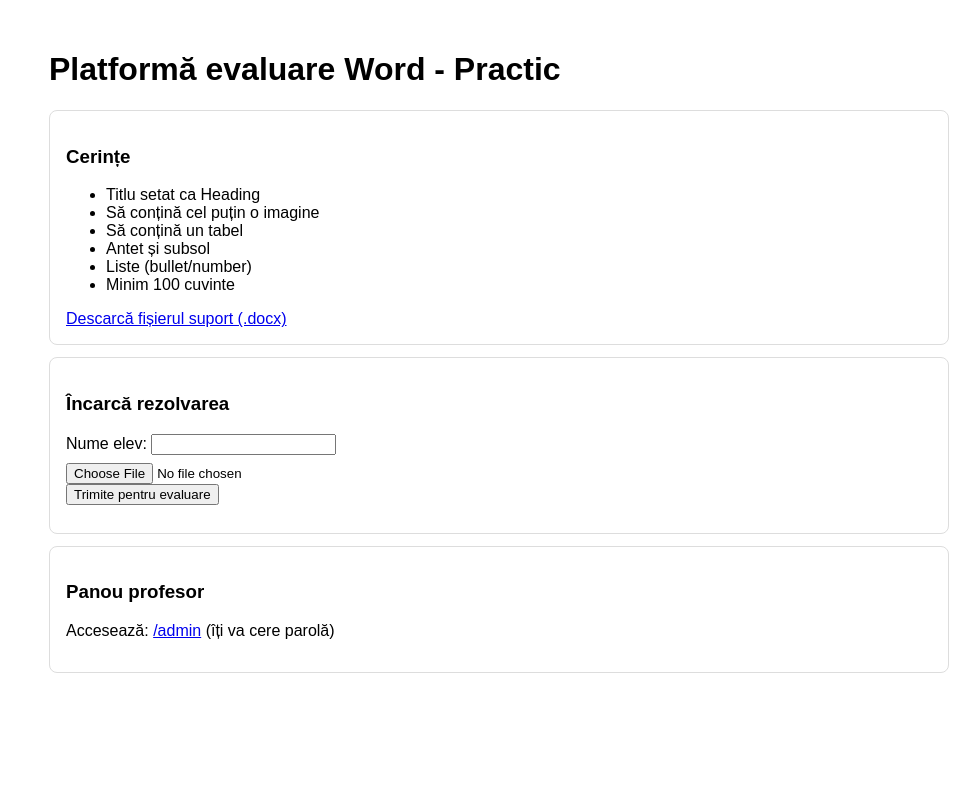
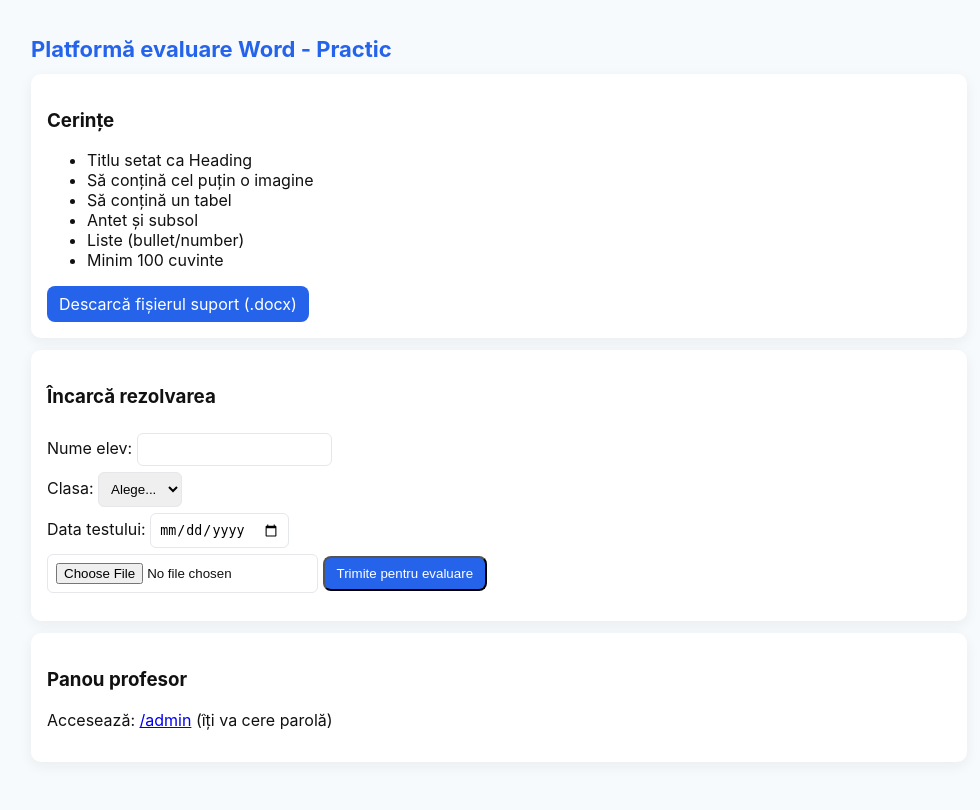
Before and after one commit to boghiuot-maker/platforma-evaluare-word, a Flask app: page / in a window 1280 px wide. Shown: the whole page, without its empty margins (141-1121 px from the left). Before the commit the page ends 673 px from the top, so only its background shows below. Run offline with Flask 2, Linux system fonts and the light colour scheme.

Commit message:
Adaug folder uploads

```diff
--- a/app.py
+++ b/app.py
@@ -1,4 +1,4 @@
-from flask import Flask, request, jsonify, render_template, send_from_directory, redirect, url_for, flash
+from flask import Flask, request, jsonify, render_template, send_from_directory, redirect, url_for
 from werkzeug.utils import secure_filename
 from docx import Document
 import os, csv, io, datetime
@@ -71,38 +71,48 @@ def verifica_lista(doc):
     return False
 
 def numar_cuvinte(doc):
-    total=0
+    total = 0
     for p in doc.paragraphs:
         total += len(p.text.split())
     return total
 
-def genereaza_feedback(rezultate, nr):
-    fb=[]
+def genereaza_feedback(rezultate, nr_cuv):
+    fb = []
     if not rezultate.get('titlu_corect'): fb.append('Titlul nu este setat ca Heading.')
     if not rezultate.get('are_imagine'): fb.append('Nu ai inserat o imagine.')
     if not rezultate.get('are_tabel'): fb.append('Nu ai inserat un tabel.')
     if not rezultate.get('are_antet'): fb.append('Antetul lipsește.')
     if not rezultate.get('are_pie_pagina'): fb.append('Nu există text în subsol.')
-    if not rezultate.get('are_lista'): fb.append('Nu ai folosit liste.')
-    if nr < 100: fb.append('Numărul de cuvinte este prea mic.')
-    return fb if fb else ['Excelent!']
+    if not rezultate.get('are_lista'): fb.append('Nu ai folosit liste (bullet/numere).')
+    if nr_cuv < 100: fb.append('Numărul de cuvinte este prea mic (<100).')
+    return fb if fb else ['Excelent! Toate cerințele au fost îndeplinite.']
 
-def calculeaza_scor(rezultate, nr):
-    scor=0
-    for crit,pts in CRITERIA.items():
-        if crit=='numar_total_cuvinte':
-            if nr>=100: scor+=pts
+def calculeaza_scor(rezultate, nr_cuv):
+    scor = 0
+    for crit, pts in CRITERIA.items():
+        if crit == 'numar_total_cuvinte':
+            if nr_cuv >= 100: scor += pts
         else:
-            if rezultate.get(crit): scor+=pts
+            if rezultate.get(crit): scor += pts
     return scor, sum(CRITERIA.values())
 
 def append_result(row):
-    header=['timestamp','nume_elev','fisier','scor','punctaj_maxim','nr_cuvinte']+list(CRITERIA.keys())
-    exists=os.path.exists(RESULTS_CSV)
-    with open(RESULTS_CSV,'a',newline='',encoding='utf-8') as f:
-        w=csv.writer(f)
-        if not exists: w.writerow(header)
-        w.writerow([row.get(h,'') for h in header])
+    header = ['timestamp','nume_elev','clasa','data_test','fisier','scor','punctaj_maxim','nr_cuvinte'] + list(CRITERIA.keys())
+    exists = os.path.exists(RESULTS_CSV)
+    with open(RESULTS_CSV, 'a', newline='', encoding='utf-8') as f:
+        writer = csv.writer(f)
+        if not exists:
+            writer.writerow(header)
+        writer.writerow([row.get(h,'') for h in header])
+
+def already_submitted(name, clasa, data_test):
+    if not os.path.exists(RESULTS_CSV):
+        return False
+    df = pd.read_csv(RESULTS_CSV)
+    if 'nume_elev' in df.columns and 'clasa' in df.columns and 'data_test' in df.columns:
+        same = df[(df['nume_elev']==name) & (df['clasa']==clasa) & (df['data_test']==data_test)]
+        return not same.empty
+    return False
 
 @app.route('/')
 def index():
@@ -112,58 +122,135 @@ def index():
 def download_template():
     return send_from_directory(DATA_FOLDER, TEMPLATE_FILE, as_attachment=True)
 
-
 @app.route('/evaluate', methods=['POST'])
 def evaluate():
     if 'file' not in request.files:
         return jsonify({'error':'Nu ai încărcat fișier'}),400
-    file=request.files['file']
-    name=request.form.get('nume','').strip()
-    clasa=request.form.get('clasa','').strip()
-    data_test=request.form.get('data_test','').strip()
+    file = request.files['file']
+    name = request.form.get('nume','').strip()
+    clasa = request.form.get('clasa','').strip()
+    data_test = request.form.get('data_test','').strip()
     if not name:
         return jsonify({'error':'Numele este obligatoriu'}),400
-    if file.filename=='' or not allowed_file(file.filename):
+    if not clasa:
+        return jsonify({'error':'Clasa este obligatorie'}),400
+    if not data_test:
+        return jsonify({'error':'Data testului este obligatorie'}),400
+    if already_submitted(name, clasa, data_test):
+        return jsonify({'error':'Ai deja o evaluare pentru această clasă și dată'}),400
+    if file.filename == '' or not allowed_file(file.filename):
         return jsonify({'error':'Fișier invalid'}),400
-    filename=secure_filename(f"{datetime.datetime.now().strftime('%Y%m%d%H%M%S')}_{file.filename}")
-    save_path=os.path.join(app.config['UPLOAD_FOLDER'],filename)
-    os.makedirs(UPLOAD_FOLDER,exist_ok=True)
-    file.save(save_path)
-    doc=Document(save_path)
-    rezultate={
-        'titlu_corect':verifica_titlu(doc),
-        'are_imagine':verifica_imagine(doc),
-        'are_tabel':verifica_tabel(doc),
-        'are_antet':verifica_antet(doc),
-        'are_pie_pagina':verifica_pie_pagina(doc),
-        'are_lista':verifica_lista(doc)
+    filename = secure_filename(f"{datetime.datetime.now().strftime('%Y%m%d%H%M%S')}_{file.filename}")
+    os.makedirs(UPLOAD_FOLDER, exist_ok=True)
+    file.save(os.path.join(UPLOAD_FOLDER, filename))
+    doc = Document(os.path.join(UPLOAD_FOLDER, filename))
+    rezultate = {
+        'titlu_corect': verifica_titlu(doc),
+        'are_imagine': verifica_imagine(doc),
+        'are_tabel': verifica_tabel(doc),
+        'are_antet': verifica_antet(doc),
+        'are_pie_pagina': verifica_pie_pagina(doc),
+        'are_lista': verifica_lista(doc)
     }
-    nr=numar_cuvinte(doc)
-    scor,maxp=calculeaza_scor(rezultate,nr)
-    fb=genereaza_feedback(rezultate,nr)
-    row={'timestamp':datetime.datetime.now().isoformat(), 'clasa':clasa, 'data_test':data_test,'nume_elev':name,'fisier':filename,'scor':scor,'punctaj_maxim':maxp,'nr_cuvinte':nr}
-    # ensure all criteria keys present
-    for k in list(CRITERIA.keys()):
-        row[k]=rezultate.get(k, False) if k!='numar_total_cuvinte' else (nr>=100)
+    nr = numar_cuvinte(doc)
+    scor, max_total = calculeaza_scor(rezultate, nr)
+    feedback = genereaza_feedback(rezultate, nr)
+    row = {
+        'timestamp': datetime.datetime.now().isoformat(),
+        'nume_elev': name,
+        'clasa': clasa,
+        'data_test': data_test,
+        'fisier': filename,
+        'scor': scor,
+        'punctaj_maxim': max_total,
+        'nr_cuvinte': nr
+    }
+    for k in CRITERIA.keys():
+        row[k] = rezultate.get(k, False) if k != 'numar_total_cuvinte' else (nr>=100)
     append_result(row)
-    return jsonify({'rezultate':rezultate,'scor':scor,'punctaj_maxim':maxp,'feedback':fb,'nr_cuvinte':nr})
-
+    return jsonify({'rezultate':rezultate,'scor':scor,'punctaj_maxim':max_total,'feedback':feedback,'nr_cuvinte':nr})
 
 @app.route('/admin', methods=['GET','POST'])
 def admin():
-    pw=request.args.get('pw') or request.form.get('pw')
-    if request.method=='POST' and pw==ADMIN_PASS:
-        return redirect(url_for('admin'))
-    if pw!=ADMIN_PASS:
-        return render_template('admin_login.html')
+    pw = request.args.get('pw') or request.form.get('pw')
+    if request.method == 'POST' and pw == ADMIN_PASS:
+        return redirect(url_for('admin') + f"?pw={ADMIN_PASS}")
+    if pw != ADMIN_PASS:
+        return render_template('admin_login.html', error=None)
     if os.path.exists(RESULTS_CSV):
-        df=pd.read_csv(RESULTS_CSV)
-        rec=df.to_dict(orient='records')
+        df = pd.read_csv(RESULTS_CSV)
+        records = df.to_dict(orient='records')
     else:
-        rec=[]
-    return render_template('admin.html',records=rec)
+        records = []
+    return render_template('admin.html', records=records)
 
-if __name__=='__main__':
-    os.makedirs(UPLOAD_FOLDER,exist_ok=True)
-    os.makedirs(DATA_FOLDER,exist_ok=True)
-    app.run(host='0.0.0.0',port=5000,debug=True)
+@app.route('/admin/export/csv')
+def export_csv():
+    if request.args.get('pw') != ADMIN_PASS:
+        return 'Unauthorized', 403
+    if not os.path.exists(RESULTS_CSV):
+        return 'No results', 404
+    return send_from_directory(DATA_FOLDER, 'results.csv', as_attachment=True)
+
+@app.route('/admin/export/xlsx')
+def export_xlsx():
+    if request.args.get('pw') != ADMIN_PASS:
+        return 'Unauthorized', 403
+    if not os.path.exists(RESULTS_CSV):
+        return 'No results', 404
+    df = pd.read_csv(RESULTS_CSV)
+    out = io.BytesIO()
+    with pd.ExcelWriter(out, engine='openpyxl') as writer:
+        df.to_excel(writer, index=False, sheet_name='results')
+    out.seek(0)
+    return (out.read(), 200, {
+        'Content-Type': 'application/vnd.openxmlformats-officedocument.spreadsheetml.sheet',
+        'Content-Disposition': 'attachment; filename="results.xlsx"'
+    })
+
+@app.route('/admin/result/<filename>/pdf')
+def result_pdf(filename):
+    if request.args.get('pw') != ADMIN_PASS:
+        return 'Unauthorized', 403
+    if not os.path.exists(RESULTS_CSV):
+        return 'No results', 404
+    df = pd.read_csv(RESULTS_CSV)
+    row = df[df['fisier'] == filename]
+    if row.empty:
+        return 'Not found', 404
+    row = row.iloc[0].to_dict()
+    out = io.BytesIO()
+    c = canvas.Canvas(out, pagesize=A4)
+    width, height = A4
+    y = height - 50
+    c.setFont('Helvetica-Bold', 14)
+    c.drawString(50, y, f"Rezultat evaluare - {row.get('nume_elev')}")
+    y -= 30
+    c.setFont('Helvetica', 11)
+    main_fields = ['timestamp','nume_elev','clasa','data_test','fisier','scor','punctaj_maxim','nr_cuvinte']
+    for k in main_fields:
+        c.drawString(50, y, f"{k}: {row.get(k,'')}")
+        y -= 16
+    y -= 8
+    c.setFont('Helvetica-Bold', 12)
+    c.drawString(50, y, 'Detalii:')
+    y -= 18
+    c.setFont('Helvetica', 11)
+    for crit in list({'titlu_corect','are_imagine','are_tabel','are_antet','are_pie_pagina','are_lista','numar_total_cuvinte'}):
+        c.drawString(60, y, f"- {crit}: {row.get(crit,'')}")
+        y -= 14
+        if y < 60:
+            c.showPage()
+            y = height - 50
+    c.showPage()
+    c.save()
+    out.seek(0)
+    return (out.read(), 200, {
+        'Content-Type': 'application/pdf',
+        'Content-Disposition': f'attachment; filename="{filename}_result.pdf"'
+    })
+
+if __name__ == '__main__':
+    os.makedirs(UPLOAD_FOLDER, exist_ok=True)
+    os.makedirs(DATA_FOLDER, exist_ok=True)
+    app.run(host='0.0.0.0', port=5000, debug=True)
--- /dev/null
+++ b/static/css/style.css
@@ -0,0 +1,10 @@
+:root{--bg:#f7fafc;--card:#ffffff;--accent:#2563eb;--muted:#6b7280}
+*{box-sizing:border-box}
+body{font-family:Inter,Arial,Helvetica,sans-serif;background:var(--bg);margin:0;color:#111}
+.container{max-width:960px;margin:24px auto;padding:12px}
+header h1{margin:0 0 12px;font-size:22px;color:var(--accent)}
+.card{background:var(--card);padding:16px;border-radius:10px;box-shadow:0 4px 14px rgba(32,33,36,0.06);margin-bottom:12px}
+.btn{display:inline-block;background:var(--accent);color:#fff;padding:8px 12px;border-radius:8px;text-decoration:none}
+input, select{padding:8px;border:1px solid #e5e7eb;border-radius:6px;margin-top:6px;display:inline-block}
+table.results th{background:#f3f4f6;text-align:left}
+table.results td, table.results th{padding:8px;border:1px solid #e5e7eb}
--- /dev/null
+++ b/static/js/custom.js
@@ -0,0 +1,40 @@
+document.addEventListener('DOMContentLoaded', function(){
+  const send = document.getElementById('send');
+  const file = document.getElementById('file');
+  const nume = document.getElementById('nume');
+  const clasa = document.getElementById('clasa');
+  const data_test = document.getElementById('data_test');
+  const result = document.getElementById('result');
+  send.addEventListener('click', async ()=>{
+    if(!nume.value.trim()){ alert('Completează numele!'); return; }
+    if(!clasa.value){ alert('Alege clasa!'); return; }
+    if(!data_test.value){ alert('Completează data testului!'); return; }
+    if(!file.files[0]){ alert('Selectează un fișier .docx'); return; }
+    if(!confirm('Ești sigur că acesta este fișierul final pe care vrei să îl trimiți?')) return;
+    const fd = new FormData();
+    fd.append('file', file.files[0]);
+    fd.append('nume', nume.value.trim());
+    fd.append('clasa', clasa.value);
+    fd.append('data_test', data_test.value);
+    result.innerText = 'Se evaluează...';
+    try{
+      const res = await fetch('/evaluate', {method:'POST', body: fd});
+      const data = await res.json();
+      if(res.ok){
+        let html = `<h3>Scor: ${data.scor} / ${data.punctaj_maxim}</h3>`;
+        html += `<p>Număr cuvinte: ${data.nr_cuvinte}</p>`;
+        html += '<h4>Feedback</h4><ul>';
+        data.feedback.forEach(f=> html += `<li>${f}</li>`);
+        html += '</ul>';
+        result.innerHTML = html;
+        // disable inputs to prevent re-upload
+        file.disabled = true;
+        send.disabled = true;
+      } else {
+        result.innerText = data.error || JSON.stringify(data);
+      }
+    } catch(e){
+      result.innerText = 'Eroare: '+e;
+    }
+  });
+});
--- a/templates/index.html
+++ b/templates/index.html
@@ -4,18 +4,13 @@
   <meta charset="utf-8">
   <meta name="viewport" content="width=device-width,initial-scale=1">
   <title>Platformă evaluare Word</title>
-  <style>
-    body{font-family:Arial,Helvetica,sans-serif;max-width:900px;margin:20px auto;padding:10px}
-    .card{border:1px solid #ddd;padding:16px;border-radius:8px;margin-bottom:12px}
-    input[type=file]{display:block;margin-top:8px}
-    .ok{color:green}.no{color:#b00}
-    table{border-collapse:collapse;width:100%}
-    th,td{border:1px solid #ddd;padding:8px;text-align:left}
-  </style>
+  <link rel="stylesheet" href="/static/css/style.css">
 </head>
 <body>
-  <h1>Platformă evaluare Word - Practic</h1>
-  <div class="card">
+  <div class="container">
+    <header><h1>Platformă evaluare Word - Practic</h1></header>
+    <main>
+      <section class="card">
         <h3>Cerințe</h3>
         <ul>
           <li>Titlu setat ca Heading</li>
@@ -25,51 +20,31 @@
           <li>Liste (bullet/number)</li>
           <li>Minim 100 cuvinte</li>
         </ul>
-    <a href="/download-template">Descarcă fișierul suport (.docx)</a>
-  </div>
+        <a class="btn" href="/download-template">Descarcă fișierul suport (.docx)</a>
+      </section>
 
-  <div class="card">
+      <section class="card">
         <h3>Încarcă rezolvarea</h3>
         <label>Nume elev: <input id="nume" required /></label><br/>
+        <label>Clasa:
+          <select id="clasa" required>
+            <option value="">Alege...</option>
+            <option>A</option><option>B</option><option>C</option>
+            <option>D</option><option>E</option><option>F</option>
+          </select>
+        </label><br/>
+        <label>Data testului: <input type="date" id="data_test" required></label><br/>
         <input id="file" type="file" accept=".doc,.docx" />
-    <button id="send">Trimite pentru evaluare</button>
+        <button id="send" class="btn">Trimite pentru evaluare</button>
         <div id="result" style="margin-top:12px"></div>
-  </div>
+      </section>
 
-  <div class="card">
+      <section class="card">
         <h3>Panou profesor</h3>
         <p>Accesează: <a href="/admin">/admin</a> (îți va cere parolă)</p>
+      </section>
+    </main>
   </div>
-
-<script>
-  document.getElementById('send').addEventListener('click', async ()=>{
-    const f = document.getElementById('file').files[0];
-    const nume = document.getElementById('nume').value;
-    if(!f){ alert('Selectează un fișier .docx'); return; }
-    const fd = new FormData();
-    fd.append('file', f);
-    if(!confirm('Ești sigur că acesta este fișierul final pe care vrei să îl trimiți?')) return;
-    fd.append('nume', nume);
-    fd.append('clasa', document.getElementById('clasa').value);
-    fd.append('data_test', document.getElementById('data_test').value);
-    document.getElementById('result').innerText = 'Se evaluează...';
-    try{
-      const res = await fetch('/evaluate', {method:'POST', body: fd});
-      const data = await res.json();
-      if(res.ok){
-        let html = `<h3>Scor: ${data.scor} / ${data.punctaj_maxim}</h3>`;
-        html += `<p>Număr cuvinte: ${data.nr_cuvinte}</p>`;
-        html += '<h4>Feedback</h4><ul>';
-        data.feedback.forEach(f=> html += `<li>${f}</li>`);
-        html += '</ul>';
-        document.getElementById('result').innerHTML = html;
-      } else {
-        document.getElementById('result').innerText = data.error || JSON.stringify(data);
-      }
-    } catch(e){
-      document.getElementById('result').innerText = 'Eroare: '+e;
-    }
-  });
-</script>
+  <script src="/static/js/custom.js"></script>
 </body>
 </html>
```
Also changed, not shown: templates/admin.html (+13 -6 lines), README.md (deleted), data/poza-suport.jpg (deleted), 2 other files. Lines whose indentation alone changed are shown as unchanged.
